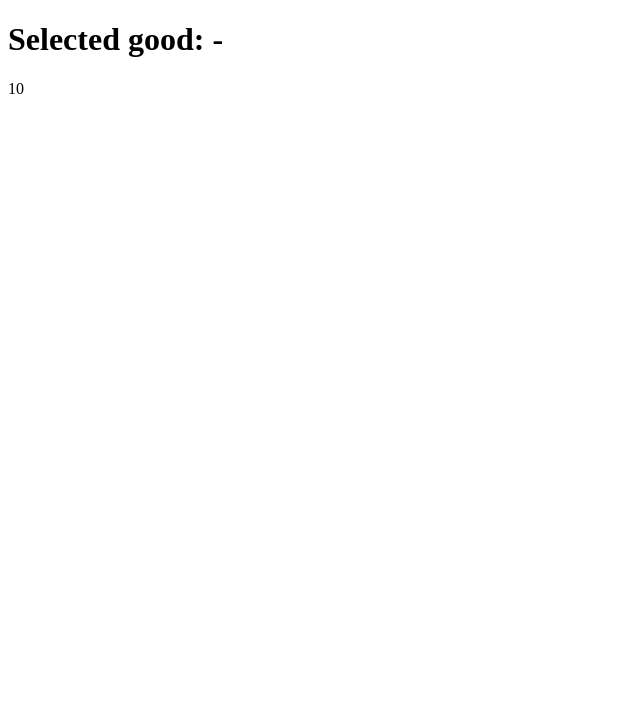
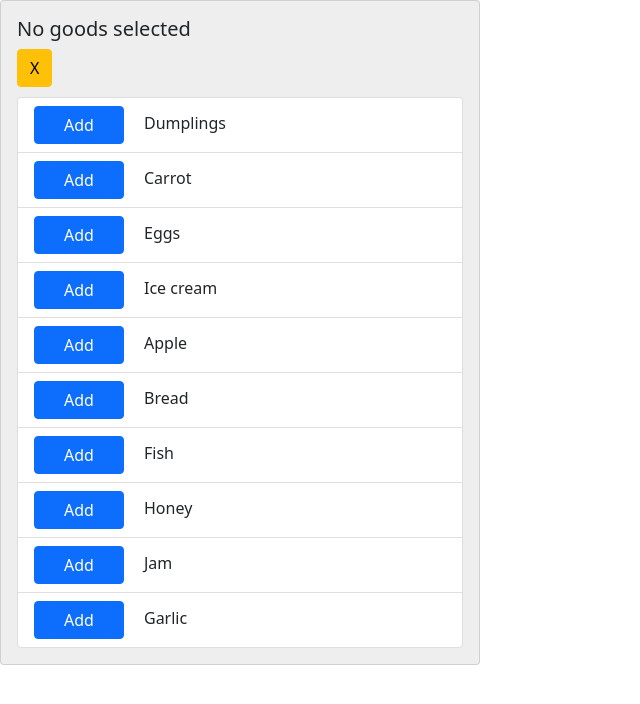
Before and after one commit to mate-academy/react_goods-selector, a React (Create React App) app: page / in a window 1280 px wide. Shown: the top 704 px of the page, without its empty margins (0-640 px from the left). Built offline with nearby package versions, Linux system fonts and the light colour scheme.

Commit message:
solution_v1.0

```diff
--- a/package.json
+++ b/package.json
@@ -6,12 +6,16 @@
   "author": "Mate Academy",
   "license": "GPL-3.0",
   "dependencies": {
+    "@types/classnames": "^2.3.1",
     "@types/node": "^12.20.18",
     "@types/react": "^17.0.15",
     "@types/react-dom": "^17.0.9",
+    "bootstrap": "^5.1.3",
     "bulma": "^0.9.3",
+    "classnames": "^2.3.1",
     "node-sass": "^6.0.1",
     "react": "^17.0.2",
+    "react-bootstrap": "^2.1.1",
     "react-dom": "^17.0.2",
     "react-scripts": "4.0.3",
     "typescript": "^4.3.5"
--- a/src/App.scss
+++ b/src/App.scss
@@ -1 +1,19 @@
 // styles go here
+@import "~bootstrap/scss/bootstrap";
+
+.card {
+  background-color: #eee;
+}
+
+.clearButton {
+  margin-bottom: 10px;
+}
+
+.btn-primary,
+.btn-light {
+  min-width: 90px;
+}
+
+.item {
+  margin-left: 20px;
+}
--- a/src/App.tsx
+++ b/src/App.tsx
@@ -1,4 +1,6 @@
 import React from 'react';
+import classNames from 'classnames';
+import { Card, Button, ListGroup } from 'react-bootstrap';
 import './App.scss';
 
 const goodsFromServer: string[] = [
@@ -14,11 +16,98 @@ const goodsFromServer: string[] = [
   'Garlic',
 ];
 
-const App: React.FC = () => (
-  <div className="App">
-    <h1>Selected good: -</h1>
-    {goodsFromServer.length}
-  </div>
-);
+type State = {
+  selectedGood: string[]
+};
+
+class App extends React.Component<{}, State> {
+  state: State = {
+    selectedGood: [],
+  };
+
+  clearHandler = () => {
+    this.setState({
+      selectedGood: [],
+    });
+  };
+
+  addGoodHandler = (good: string) => {
+    this.setState(prevState => ({
+      selectedGood: [...prevState.selectedGood, good],
+    }));
+  };
+
+  removeGoodHandler = (good: string) => {
+    this.setState(prevState => ({
+      selectedGood: prevState.selectedGood.filter(item => item !== good),
+    }));
+  };
+
+  render() {
+    return (
+      <Card style={{ width: '30rem' }}>
+        <Card.Body>
+
+          {this.state.selectedGood.length > 0
+            ? (
+              <Card.Title>
+                {`${this.state.selectedGood.join(', ')} is selected`}
+              </Card.Title>
+            )
+            : (
+              <Card.Title>
+                No goods selected
+              </Card.Title>
+            )}
+          <Button
+            className="clearButton"
+            variant="warning"
+            type="button"
+            onClick={() => {
+              this.clearHandler();
+            }}
+          >
+            X
+          </Button>
+          <ListGroup as="ul">
+            {goodsFromServer.map(good => (
+              <ListGroup.Item
+                as="li"
+                key={Math.random()}
+                className={classNames('', { active: this.state.selectedGood.includes(good) })}
+              >
+                {this.state.selectedGood.includes(good)
+                  ? (
+                    <Button
+                      variant="light"
+                      type="button"
+                      onClick={() => {
+                        this.removeGoodHandler(good);
+                      }}
+                    >
+                      Remove
+                    </Button>
+                  )
+                  : (
+                    <Button
+                      type="button"
+                      onClick={() => {
+                        this.addGoodHandler(good);
+                      }}
+                    >
+                      Add
+                    </Button>
+                  )}
+                <span className="item">
+                  {good}
+                </span>
+              </ListGroup.Item>
+            ))}
+          </ListGroup>
+        </Card.Body>
+      </Card>
+    );
+  }
+}
 
 export default App;
```
Also changed, not shown: 2 other files (tests, documents, lock files or other folders).
